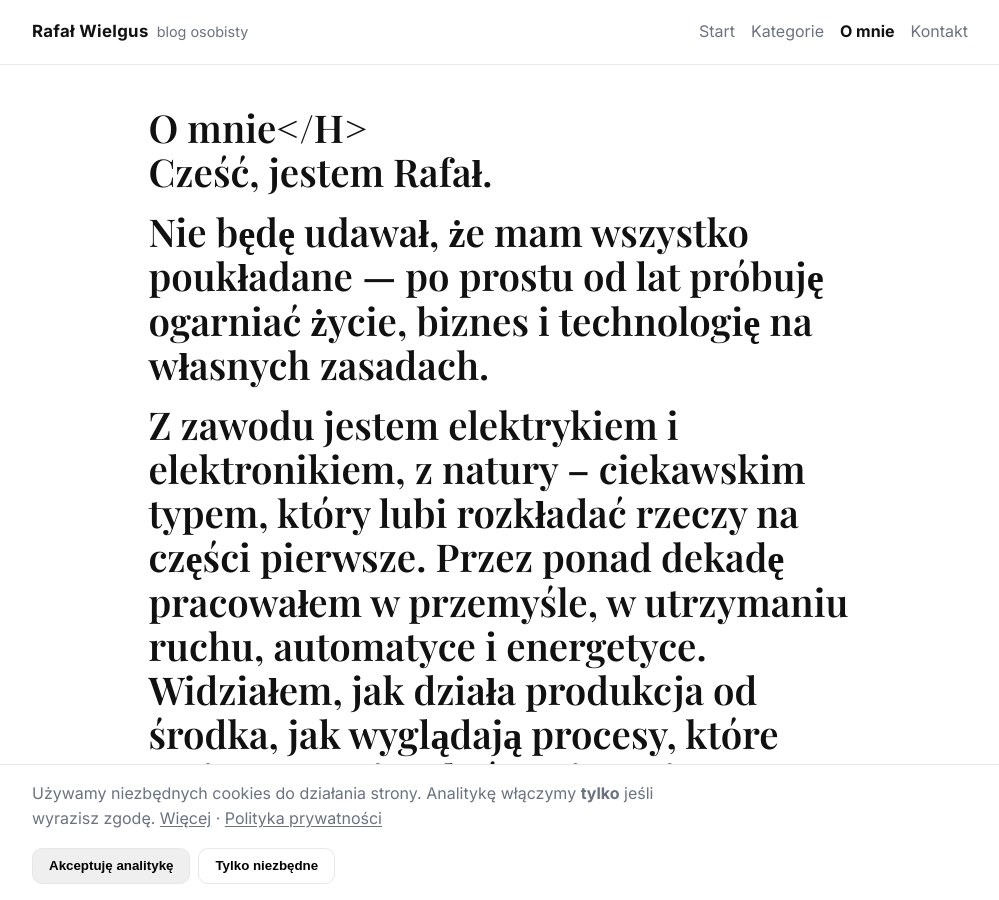
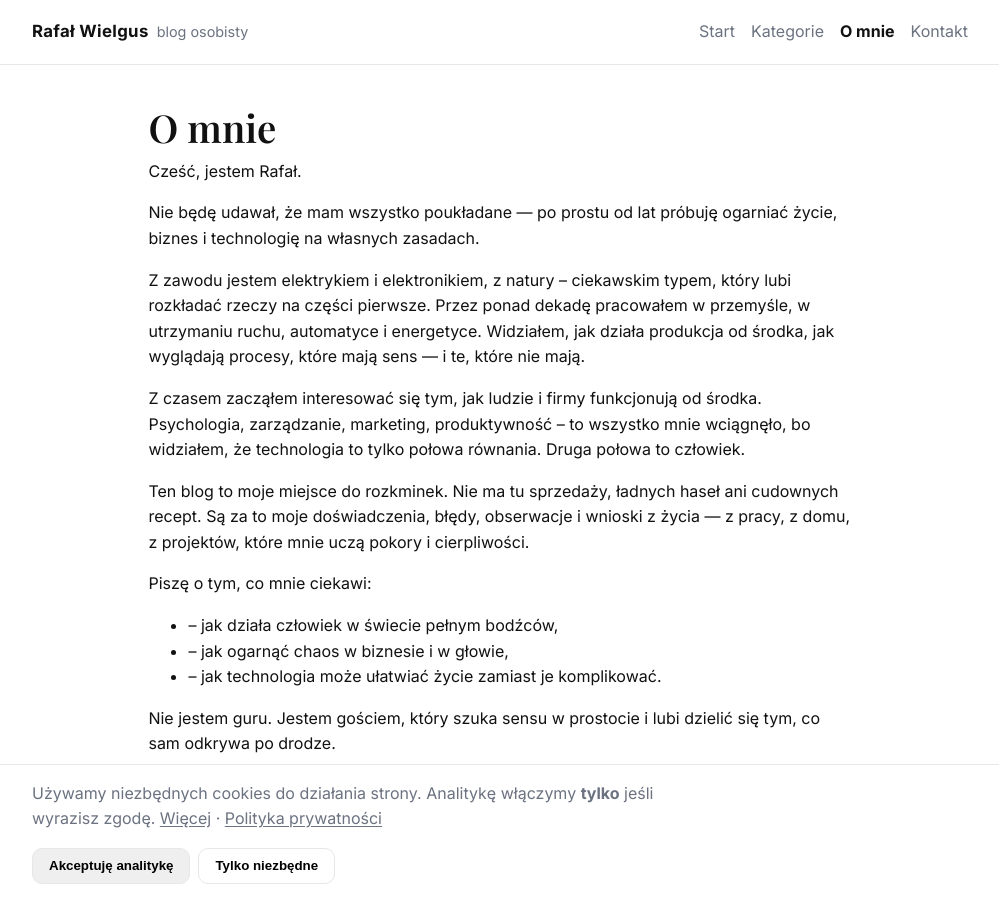
Before and after one commit to Rafson83/rafalwielgus.github.io, a Jekyll site: the page built from about.md, in a window 1280 px wide and 900 px high. Shown: the whole window, without its empty margins (140-1139 px from the left). Built offline with Jekyll 4.4.1, drawn with Linux system fonts in a browser that asks for light colours.

Commit message:
ulepszenie

```diff
--- a/about.md
+++ b/about.md
@@ -4,7 +4,7 @@ title: O mnie — Rafał Wielgus
 permalink: /about/
 ---
 <div class="container article">
- <H1> O mnie</H>
+ <H1> O mnie</H1>
 
 <p>Cześć, jestem Rafał.</p>
 <p>Nie będę udawał, że mam wszystko poukładane — po prostu od lat próbuję ogarniać życie, biznes i technologię na własnych zasadach.</p>
```
